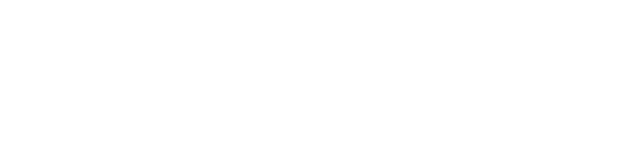
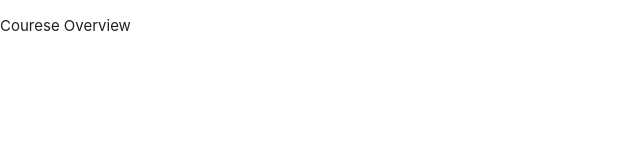
Before and after one commit to soha-moosa/Interactive-Learning, a plain HTML site: page html/courseOverview.html in a window 1280 px wide. Shown: the whole page, without its empty margins (0-640 px from the left). Drawn offline with nearby package versions, Linux system fonts and the light colour scheme.

Commit message:
1st commit in my branch

```diff
--- a/html/courseOverview.html
+++ b/html/courseOverview.html
@@ -13,6 +13,7 @@
     <script src="https://cdnjs.cloudflare.com/ajax/libs/materialize/1.0.0/js/materialize.min.js"></script>
 </head>
 <body>
+    <p>Courese Overview</p>
 
 </body>
 </html>
```
